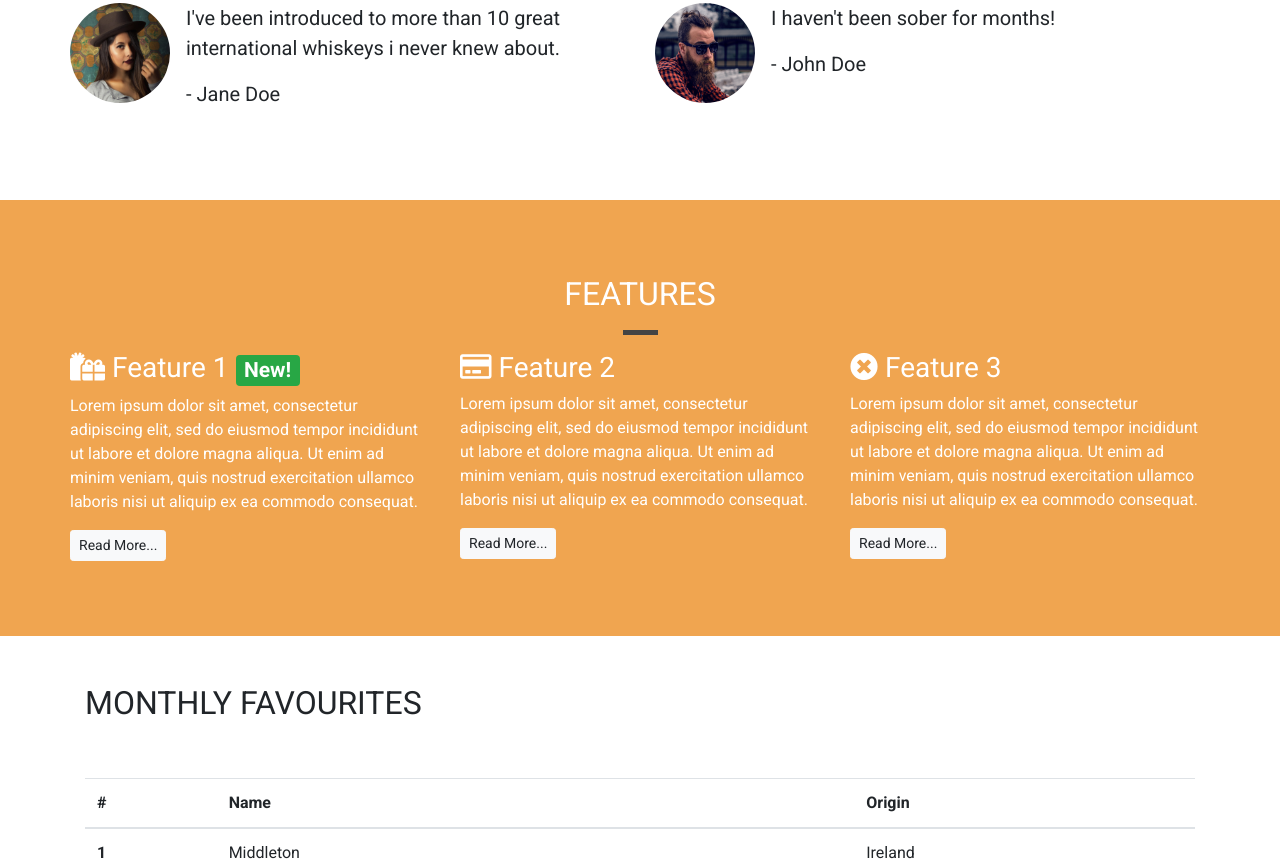
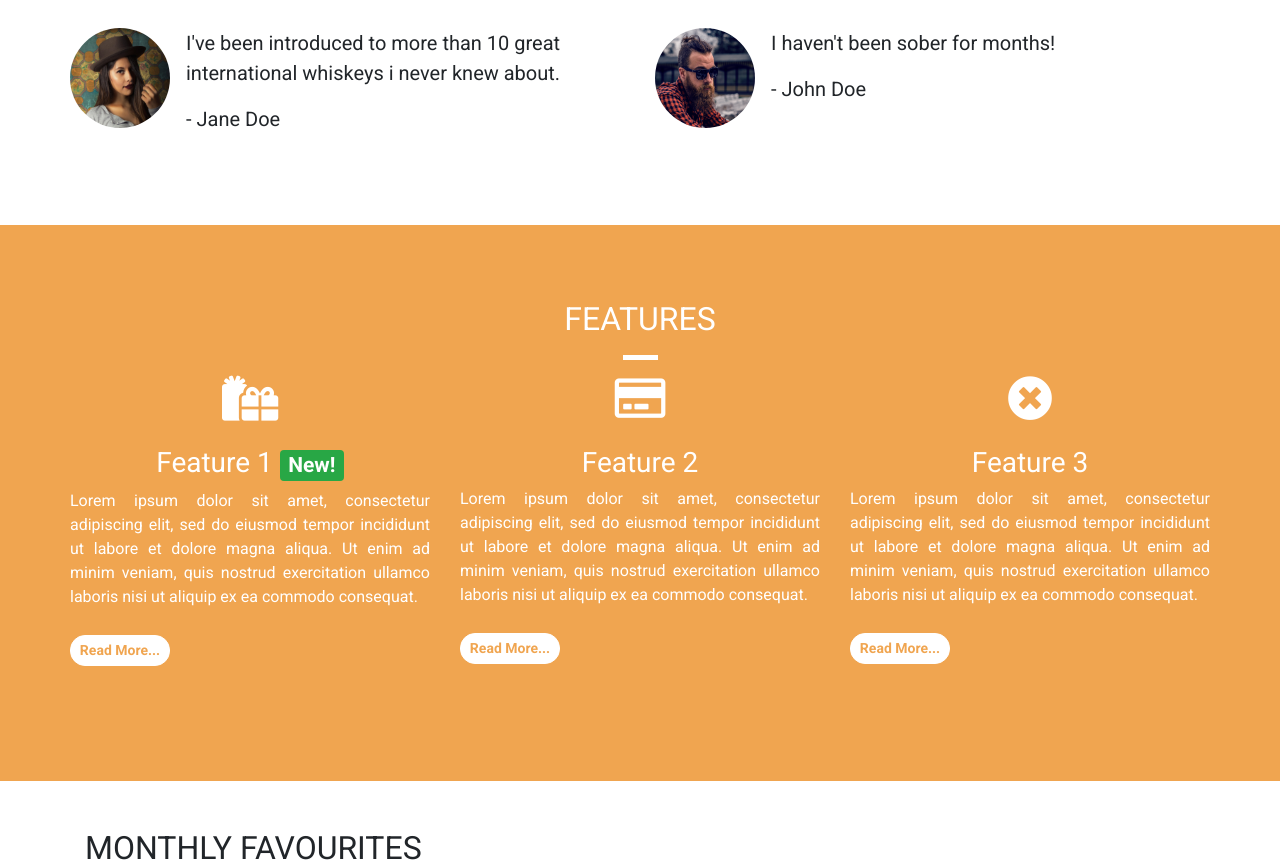
Before and after one commit to lakpagd/bootstrap-webpage, a plain HTML site: page index.html in a window 1280 px wide. Shown: the part 947-1813 px from the top of the page. Drawn offline with nearby package versions, Linux system fonts and the light colour scheme.

Commit message:
fix: customized feature section:

```diff
--- a/assets/css/style.css
+++ b/assets/css/style.css
@@ -2,7 +2,8 @@ body {
 	font-family: "Roboto", sans-serif;
 }
 
-.container-wrapper {}
+.container-wrapper {
+}
 
 .container-wrapper--orange {
 	background-color: #f0a550;
@@ -56,10 +57,44 @@ body {
 .qoutes-conatiner {
 }
 
-
 /* Features */
 
 .features-container {
+}
+
+.feature {
+	text-align: justify;
+	text-justify: inter-word;
+	margin-bottom: 40px;
+}
+
+.feature h3 {
+	text-align: center;
+}
+
+.feature i {
+	margin-bottom: 25px;
+	font-size: 45px;
+	line-height: 45px;
+}
+
+.feature .btn {
+	margin-top: 10px;
+	background-color: white;
+	border-color: white;
+	border-radius: 15px;
+	color: #f0a550;
+	font-weight: bold;
+	min-width: 100px;
+}
+
+.btn--readmore:hover,
+.btn--readmore:active,
+.btn--readmore:focus,
+.btn--readmore:active:focus {
+    border: 2px solid #ffffff;
+    background-color: #f0a550;
+    color: #ffffff;
 }
 
 /* Monthly Favourite */
@@ -76,6 +111,10 @@ body {
 
 .page-header h2 {
 	margin-bottom: 0;
+}
+
+.quotes .page-header {
+    margin-bottom: 25px;
 }
 
 /* Content container */
@@ -99,6 +138,10 @@ body {
 
 .block-divider--short {
 	width: 35px;
+}
+
+.block-divider--white {
+	background-color: #ffffff;
 }
 
 /* Jumbotron */
@@ -138,10 +181,10 @@ body {
 	border-color: #f0a550;
 }
 
-.btn--red:hover,
-.btn--red:active,
-.btn--red:focus,
-.btn--red:active:focus {
+.btn--orange:hover,
+.btn--orange:active,
+.btn--orange:focus,
+.btn--orange:active:focus {
 	background-color: #c36d0b;
 	border-color: #c36d0b;
 	color: #ffffff;
@@ -166,7 +209,7 @@ body {
 	width: 100%;
 	border: 0;
 	margin-bottom: 0;
-    background-color: rgba(0,0,0,0.25);
+	background-color: rgba(0, 0, 0, 0.25);
 }
 
 .navbar .navbar-toggler {
--- a/index.html
+++ b/index.html
@@ -205,7 +205,7 @@
 					<div class="row">
 						<div class="col-12 page-header">
 							<h2 class="text-uppercase">Features</h2>
-							<hr class="block-divider block-divider--short" />
+							<hr class="block-divider block-divider--short block-divider--white" />
 						</div>
 					</div>
 					<div class="row">
@@ -213,7 +213,7 @@
 							<div class="feature">
 								<h3>
 									<i
-										class="fas fa-gifts d-none d-sm-inline"
+										class="fas fa-gifts d-none d-sm-block"
 									></i>
 									Feature 1
 									<span class="badge badge-success"
@@ -228,7 +228,7 @@
 									exercitation ullamco laboris nisi ut aliquip
 									ex ea commodo consequat.
 								</p>
-								<button class="btn btn-sm btn-light">
+								<button class="btn btn-sm btn-light btn--readmore">
 									Read More...
 								</button>
 							</div>
@@ -237,7 +237,7 @@
 							<div class="feature">
 								<h3>
 									<i
-										class="far fa-credit-card d-none d-sm-inline"
+										class="far fa-credit-card d-none d-sm-block"
 									></i>
 									Feature 2
 								</h3>
@@ -249,7 +249,7 @@
 									exercitation ullamco laboris nisi ut aliquip
 									ex ea commodo consequat.
 								</p>
-								<button class="btn btn-sm btn-light">
+								<button class="btn btn-sm btn-light btn--readmore">
 									Read More...
 								</button>
 							</div>
@@ -258,7 +258,7 @@
 							<div class="feature">
 								<h3>
 									<i
-										class="fas fa-times-circle d-none d-sm-inline"
+										class="fas fa-times-circle d-none d-sm-block"
 									></i>
 									Feature 3
 								</h3>
@@ -270,7 +270,7 @@
 									exercitation ullamco laboris nisi ut aliquip
 									ex ea commodo consequat.
 								</p>
-								<button class="btn btn-sm btn-light">
+								<button class="btn btn-sm btn-light btn--readmore">
 									Read More...
 								</button>
 							</div>
```
Lines whose indentation alone changed are shown as unchanged.
